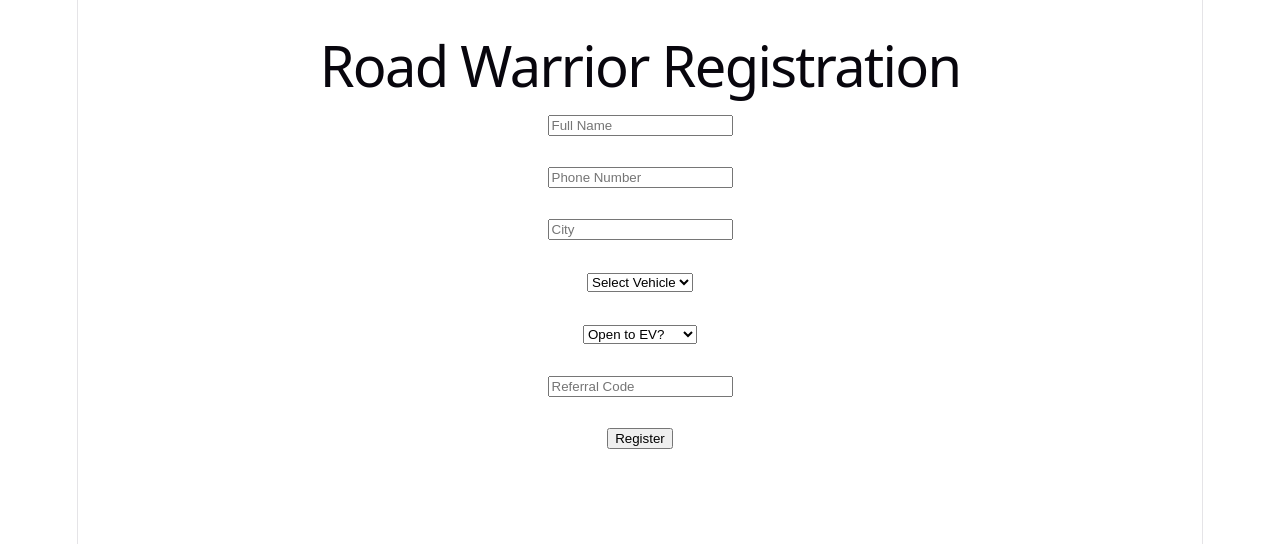
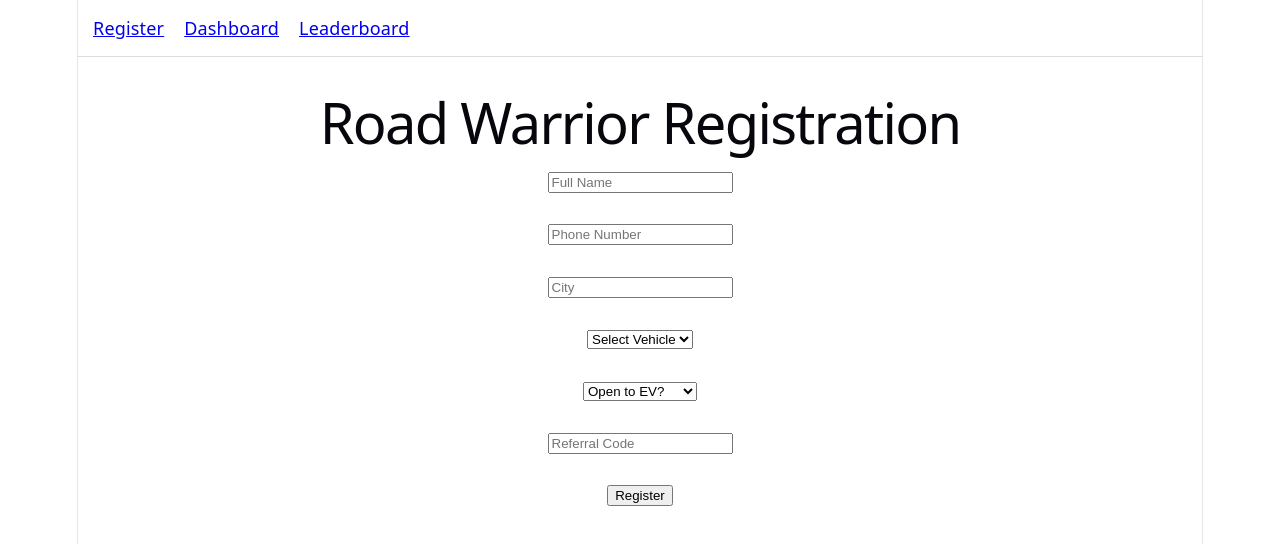
Before and after one commit to VarshaNayak18/road-warrior, a React (Vite) app: page / in a window 1280 px wide. Shown: the top 544 px of the page. Built offline with nearby package versions, Linux system fonts and the light colour scheme; no server answers; the database is empty.

Commit message:
Add leaderboard and navigation

```diff
--- a/package.json
+++ b/package.json
@@ -12,7 +12,8 @@
   "dependencies": {
     "@supabase/supabase-js": "^2.107.0",
     "react": "^19.2.6",
-    "react-dom": "^19.2.6"
+    "react-dom": "^19.2.6",
+    "react-router-dom": "^7.16.0"
   },
   "devDependencies": {
     "@eslint/js": "^10.0.1",
--- a/src/App.jsx
+++ b/src/App.jsx
@@ -1,14 +1,31 @@
-import { useEffect } from "react";
+import { BrowserRouter, Routes, Route } from "react-router-dom";
+
+import Navbar from "./components/Navbar";
+
 import Register from "./pages/Register";
-import { testConnection } from "./services/riderService";
+import Dashboard from "./pages/Dashboard";
+import Leaderboard from "./pages/Leaderboard";
 
 function App() {
+  return (
+    <BrowserRouter>
+      <Navbar />
 
-  useEffect(() => {
-    testConnection();
-  }, []);
+      <Routes>
+        <Route path="/" element={<Register />} />
 
-  return <Register />;
+        <Route
+          path="/dashboard"
+          element={<Dashboard />}
+        />
+
+        <Route
+          path="/leaderboard"
+          element={<Leaderboard />}
+        />
+      </Routes>
+    </BrowserRouter>
+  );
 }
 
 export default App;
--- /dev/null
+++ b/src/components/Navbar.jsx
@@ -0,0 +1,20 @@
+import { Link } from "react-router-dom";
+
+function Navbar() {
+  return (
+    <nav
+      style={{
+        display: "flex",
+        gap: "20px",
+        padding: "15px",
+        borderBottom: "1px solid #ddd",
+      }}
+    >
+      <Link to="/">Register</Link>
+      <Link to="/dashboard">Dashboard</Link>
+      <Link to="/leaderboard">Leaderboard</Link>
+    </nav>
+  );
+}
+
+export default Navbar;
--- a/src/services/riderService.js
+++ b/src/services/riderService.js
@@ -49,3 +49,14 @@ export async function updateReferrer(referrer) {
 
   return { data, error };
 }
+
+export async function getLeaderboard() {
+  const { data, error } = await supabase
+    .from("riders")
+    .select("*")
+    .order("points", {
+      ascending: false,
+    });
+
+  return { data, error };
+}
```
Also changed, not shown: 1 other file (tests, documents, lock files or other folders).
